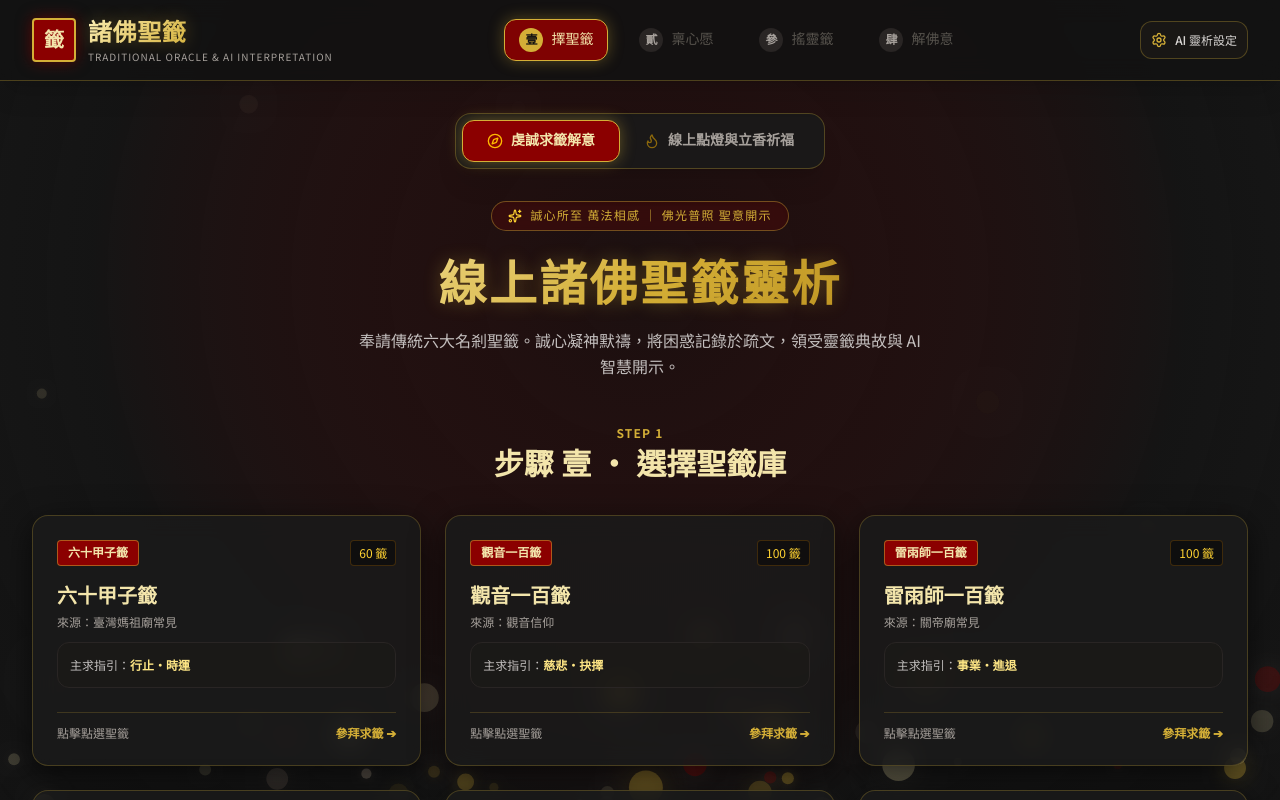
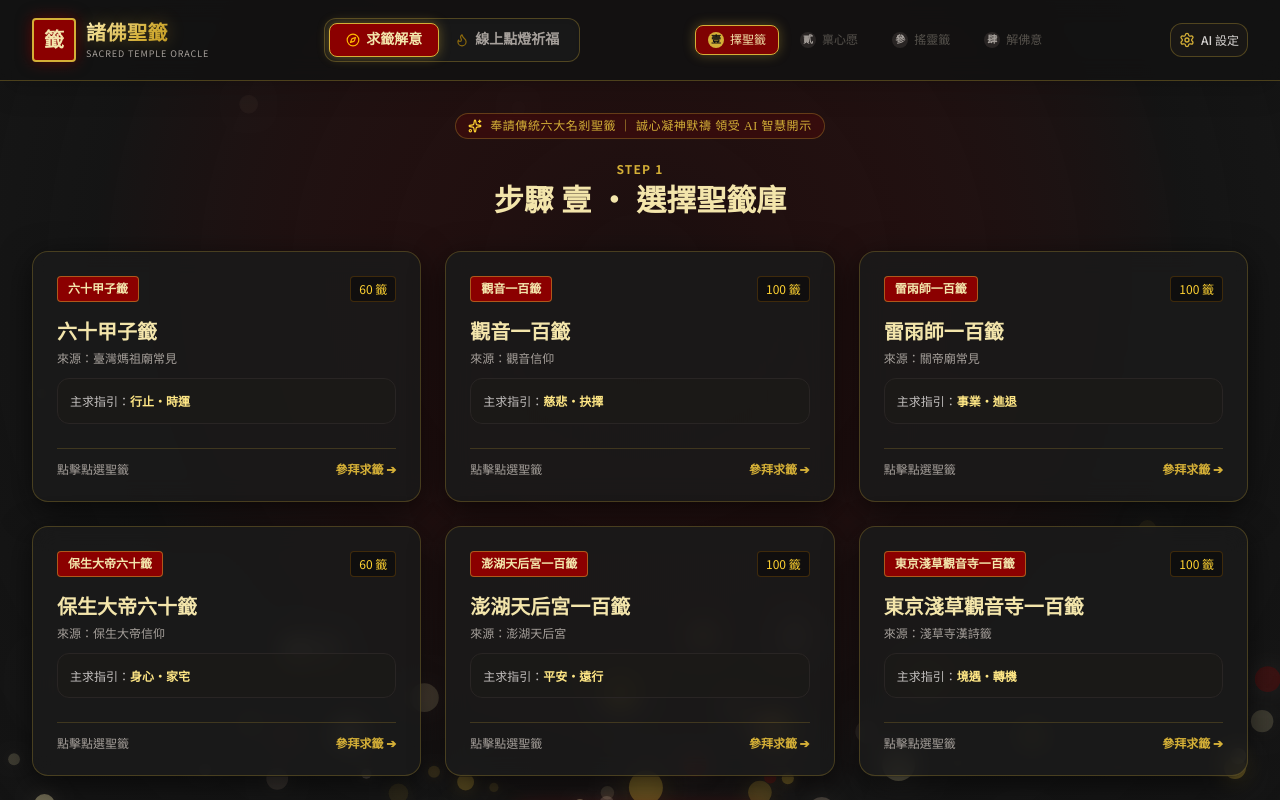
Before and after one commit to tigernaxoJr/fortune-slip, a Vue app: page / in a window 1280 px wide. Shown: the top 800 px of the page. Built offline with nearby package versions, Linux system fonts and the light colour scheme.

Commit message:
feat: initialize fortune-slip application with ritual flow structure and temple header component

```diff
--- a/src/App.vue
+++ b/src/App.vue
@@ -17,7 +17,6 @@ import {
   RotateCcw,
   Settings,
   X,
-  Flame,
   ExternalLink,
   Bot
 } from 'lucide-vue-next'
@@ -244,65 +243,34 @@ async function askAi() {
       :max-step-reached="maxStepReached"
       :is-step-disabled="isStepDisabled"
       :steps="steps"
+      :active-main-tab="activeMainTab"
       @go-step="goToStep"
       @open-settings="openSettings"
       @reset="resetRitual"
+      @switch-tab="(tab) => activeMainTab = tab"
     />
 
     <!-- Main Container -->
-    <main class="relative z-10 max-w-7xl mx-auto px-4 sm:px-6 lg:px-8 py-8">
-
-      <!-- Top Navigation Tabs: 求籤與靈析 VS 線上點燈祈福 -->
-      <div class="flex justify-center mb-8">
-        <div class="inline-flex p-1.5 rounded-2xl bg-[#1A1A1A]/90 border border-[#D4AF37]/30 backdrop-blur-md shadow-xl">
-          <button
-            @click="activeMainTab = 'oracle'"
-            class="px-6 py-2.5 rounded-xl text-sm font-serif font-bold transition-all duration-300 flex items-center gap-2 cursor-pointer"
-            :class="activeMainTab === 'oracle'
-              ? 'bg-[#8B0000] text-[#F3E5AB] border border-[#D4AF37] shadow-[0_0_15px_rgba(212,175,55,0.4)]'
-              : 'text-stone-400 hover:text-stone-200'"
-          >
-            <Compass class="w-4 h-4 text-amber-400" />
-            <span>虔誠求籤解意</span>
-          </button>
-          <button
-            @click="activeMainTab = 'blessing'"
-            class="px-6 py-2.5 rounded-xl text-sm font-serif font-bold transition-all duration-300 flex items-center gap-2 cursor-pointer"
-            :class="activeMainTab === 'blessing'
-              ? 'bg-[#8B0000] text-[#F3E5AB] border border-[#D4AF37] shadow-[0_0_15px_rgba(212,175,55,0.4)]'
-              : 'text-stone-400 hover:text-stone-200'"
-          >
-            <Flame class="w-4 h-4 text-amber-400 animate-pulse" />
-            <span>線上點燈與立香祈福</span>
-          </button>
-        </div>
-      </div>
+    <main class="relative z-10 max-w-7xl mx-auto px-4 sm:px-6 lg:px-8 py-4">
 
       <!-- Tab B: Standalone Blessing System View -->
-      <div v-if="activeMainTab === 'blessing'" class="transition-all duration-500">
+      <div v-if="activeMainTab === 'blessing'" class="transition-all duration-500 my-4">
         <BlessingSystem />
       </div>
 
       <!-- Tab A: Oracle Flow (Step 1 to Step 4) -->
       <div v-else>
-        <!-- Hero Title Section (香煙繚繞 Hero 區塊) -->
-        <div class="text-center max-w-3xl mx-auto my-6">
-          <div class="inline-flex items-center gap-2 px-4 py-1.5 rounded-full border border-[#D4AF37]/40 bg-[#8B0000]/20 text-xs font-serif text-[#D4AF37] tracking-widest mb-3 backdrop-blur-sm shadow-inner">
+        <!-- Sleek Compact Hero Section -->
+        <div class="text-center max-w-2xl mx-auto my-3 md:my-4">
+          <div class="inline-flex items-center gap-2 px-3 py-1 rounded-full border border-[#D4AF37]/30 bg-[#8B0000]/20 text-xs font-serif text-[#D4AF37] tracking-wider backdrop-blur-sm">
             <Sparkles class="w-3.5 h-3.5 text-amber-300" />
-            <span>誠心所至 萬法相感 ｜ 佛光普照 聖意開示</span>
+            <span>奉請傳統六大名剎聖籤 ｜ 誠心凝神默禱 領受 AI 智慧開示</span>
           </div>
-
-          <h2 class="text-4xl md:text-5xl font-black font-serif text-temple-gold tracking-wider my-3 leading-tight">
-            線上諸佛聖籤靈析
-          </h2>
-          <p class="text-sm md:text-base text-stone-300/90 leading-relaxed font-sans max-w-xl mx-auto">
-            奉請傳統六大名剎聖籤。誠心凝神默禱，將困惑記錄於疏文，領受靈籤典故與 AI 智慧開示。
-          </p>
         </div>
 
         <!-- Step 1: Choose Deck (擇聖籤) -->
         <Transition name="fade" mode="out-in">
-          <section v-if="currentStep === 1" class="my-10">
+          <section v-if="currentStep === 1" class="my-4">
             <div class="text-center mb-6">
               <span class="text-xs uppercase tracking-widest text-[#D4AF37] font-semibold">STEP 1</span>
               <h3 class="text-2xl md:text-3xl font-bold font-serif text-[#F3E5AB] mt-1">
--- a/src/components/TempleHeader.vue
+++ b/src/components/TempleHeader.vue
@@ -1,59 +1,85 @@
 <script setup lang="ts">
-import { Settings } from 'lucide-vue-next'
+import { Settings, Compass, Flame } from 'lucide-vue-next'
 
 const props = defineProps<{
   currentStep: number
   maxStepReached: number
   isStepDisabled: (step: number) => boolean
   steps: readonly { num: number; symbol: string; label: string }[]
+  activeMainTab: 'oracle' | 'blessing'
 }>()
 
 const emit = defineEmits<{
   (e: 'go-step', step: 1 | 2 | 3 | 4): void
   (e: 'open-settings'): void
   (e: 'reset'): void
+  (e: 'switch-tab', tab: 'oracle' | 'blessing'): void
 }>()
 </script>
 
 <template>
   <header class="sticky top-0 z-40 w-full bg-[#121212]/90 backdrop-blur-md border-b border-[#D4AF37]/30 shadow-xl">
-    <div class="max-w-7xl mx-auto px-4 sm:px-6 lg:px-8 h-20 flex items-center justify-between">
+    <div class="max-w-7xl mx-auto px-4 sm:px-6 lg:px-8 h-16 md:h-20 flex items-center justify-between gap-4">
 
       <!-- Brand Logo / Temple Seal -->
       <div
         @click="emit('reset')"
-        class="flex items-center gap-3 cursor-pointer group"
+        class="flex items-center gap-2.5 cursor-pointer group shrink-0"
       >
         <!-- Square Temple Seal Stamp Logo -->
-        <div class="w-11 h-11 border-2 border-[#D4AF37] bg-[#8B0000] rounded-sm flex items-center justify-center text-[#F3E5AB] font-serif font-black text-xl shadow-[0_0_15px_rgba(139,0,0,0.6)] group-hover:scale-105 transition-transform">
+        <div class="w-9 h-9 md:w-11 md:h-11 border-2 border-[#D4AF37] bg-[#8B0000] rounded-sm flex items-center justify-center text-[#F3E5AB] font-serif font-black text-lg md:text-xl shadow-[0_0_15px_rgba(139,0,0,0.6)] group-hover:scale-105 transition-transform">
           籤
         </div>
         <div>
-          <h1 class="text-xl md:text-2xl font-bold font-serif text-temple-gold tracking-wide">
+          <h1 class="text-lg md:text-xl font-bold font-serif text-temple-gold tracking-wide">
             諸佛聖籤
           </h1>
-          <p class="text-[10px] text-stone-400 font-sans tracking-widest uppercase">
-            Traditional Oracle & AI Interpretation
+          <p class="hidden sm:block text-[9px] text-stone-400 font-sans tracking-widest uppercase">
+            Sacred Temple Oracle
           </p>
         </div>
       </div>
 
+      <!-- Main Dual Tab Switcher (虔誠求籤解意 VS 線上點燈與立香) -->
+      <div class="flex items-center p-1 rounded-xl bg-[#1A1A1A]/90 border border-[#D4AF37]/30 shadow-inner shrink-0">
+        <button
+          @click="emit('switch-tab', 'oracle')"
+          class="px-3 md:px-4 py-1.5 rounded-lg text-xs md:text-sm font-serif font-bold transition-all duration-300 flex items-center gap-1.5 cursor-pointer"
+          :class="activeMainTab === 'oracle'
+            ? 'bg-[#8B0000] text-[#F3E5AB] border border-[#D4AF37] shadow-[0_0_12px_rgba(212,175,55,0.4)]'
+            : 'text-stone-400 hover:text-stone-200'"
+        >
+          <Compass class="w-3.5 h-3.5 text-amber-400" />
+          <span>求籤解意</span>
+        </button>
+        <button
+          @click="emit('switch-tab', 'blessing')"
+          class="px-3 md:px-4 py-1.5 rounded-lg text-xs md:text-sm font-serif font-bold transition-all duration-300 flex items-center gap-1.5 cursor-pointer"
+          :class="activeMainTab === 'blessing'
+            ? 'bg-[#8B0000] text-[#F3E5AB] border border-[#D4AF37] shadow-[0_0_12px_rgba(212,175,55,0.4)]'
+            : 'text-stone-400 hover:text-stone-200'"
+        >
+          <Flame class="w-3.5 h-3.5 text-amber-400 animate-pulse" />
+          <span>線上點燈祈福</span>
+        </button>
+      </div>
+
       <!-- Step Navigation Indicator (Desktop) -->
-      <nav class="hidden md:flex items-center gap-2 lg:gap-4">
+      <nav v-if="activeMainTab === 'oracle'" class="hidden lg:flex items-center gap-2">
         <button
           v-for="s in steps"
           :key="s.num"
           @click="emit('go-step', s.num as 1|2|3|4)"
           :disabled="isStepDisabled(s.num)"
-          class="px-3.5 py-2 rounded-xl text-sm font-serif transition-all duration-300 flex items-center gap-2 border cursor-pointer"
+          class="px-3 py-1.5 rounded-lg text-xs font-serif transition-all duration-300 flex items-center gap-1.5 border cursor-pointer"
           :class="currentStep === s.num
-            ? 'bg-[#8B0000]/90 text-[#F3E5AB] border-[#D4AF37] shadow-[0_0_15px_rgba(212,175,55,0.35)]'
+            ? 'bg-[#8B0000]/90 text-[#F3E5AB] border-[#D4AF37] shadow-[0_0_12px_rgba(212,175,55,0.35)]'
             : isStepDisabled(s.num)
               ? 'bg-transparent text-stone-600 border-transparent cursor-not-allowed'
               : 'bg-stone-900/60 text-stone-300 border-stone-800 hover:border-[#D4AF37]/50 hover:text-[#F3E5AB]'"
         >
           <span
-            class="w-6 h-6 rounded-full text-xs font-bold flex items-center justify-center"
+            class="w-4 h-4 rounded-full text-[10px] font-bold flex items-center justify-center"
             :class="currentStep === s.num ? 'bg-[#D4AF37] text-[#121212]' : 'bg-stone-800 text-stone-400'"
           >
             {{ s.symbol }}
@@ -63,33 +89,33 @@ const emit = defineEmits<{
       </nav>
 
       <!-- Settings & Action Button -->
-      <div class="flex items-center gap-3">
+      <div class="flex items-center gap-2 shrink-0">
         <button
           @click="emit('open-settings')"
-          class="p-2.5 rounded-xl border border-[#D4AF37]/30 text-stone-300 hover:text-[#F3E5AB] hover:border-[#D4AF37] bg-stone-900/80 hover:bg-[#8B0000]/30 transition-all cursor-pointer flex items-center gap-2 text-xs font-medium"
+          class="p-2 rounded-xl border border-[#D4AF37]/30 text-stone-300 hover:text-[#F3E5AB] hover:border-[#D4AF37] bg-stone-900/80 hover:bg-[#8B0000]/30 transition-all cursor-pointer flex items-center gap-1.5 text-xs font-medium"
           title="設定 AI 靈析 API 金鑰"
         >
           <Settings class="w-4 h-4 text-[#D4AF37]" />
-          <span class="hidden sm:inline">AI 靈析設定</span>
+          <span class="hidden xl:inline">AI 設定</span>
         </button>
       </div>
     </div>
 
-    <!-- Mobile Step Navigation Bar -->
-    <div class="md:hidden flex items-center justify-around px-2 py-2 border-t border-[#D4AF37]/20 bg-[#1A1A1A]/95">
+    <!-- Mobile Step Navigation Bar (Only for Oracle tab) -->
+    <div v-if="activeMainTab === 'oracle'" class="lg:hidden flex items-center justify-around px-2 py-1.5 border-t border-[#D4AF37]/20 bg-[#1A1A1A]/95">
       <button
         v-for="s in steps"
         :key="s.num"
         @click="emit('go-step', s.num as 1|2|3|4)"
         :disabled="isStepDisabled(s.num)"
-        class="px-2 py-1 text-xs font-serif flex flex-col items-center gap-0.5 rounded transition-all cursor-pointer"
+        class="px-2 py-0.5 text-xs font-serif flex items-center gap-1.5 rounded transition-all cursor-pointer"
         :class="currentStep === s.num
           ? 'text-[#D4AF37] font-bold'
           : isStepDisabled(s.num)
             ? 'text-stone-600 cursor-not-allowed'
             : 'text-stone-400'"
       >
-        <span class="w-5 h-5 rounded-full text-[10px] flex items-center justify-center font-bold" :class="currentStep === s.num ? 'bg-[#8B0000] text-[#D4AF37] border border-[#D4AF37]' : 'bg-stone-800'">
+        <span class="w-4 h-4 rounded-full text-[10px] flex items-center justify-center font-bold" :class="currentStep === s.num ? 'bg-[#8B0000] text-[#D4AF37] border border-[#D4AF37]' : 'bg-stone-800'">
           {{ s.symbol }}
         </span>
         <span>{{ s.label }}</span>
```
